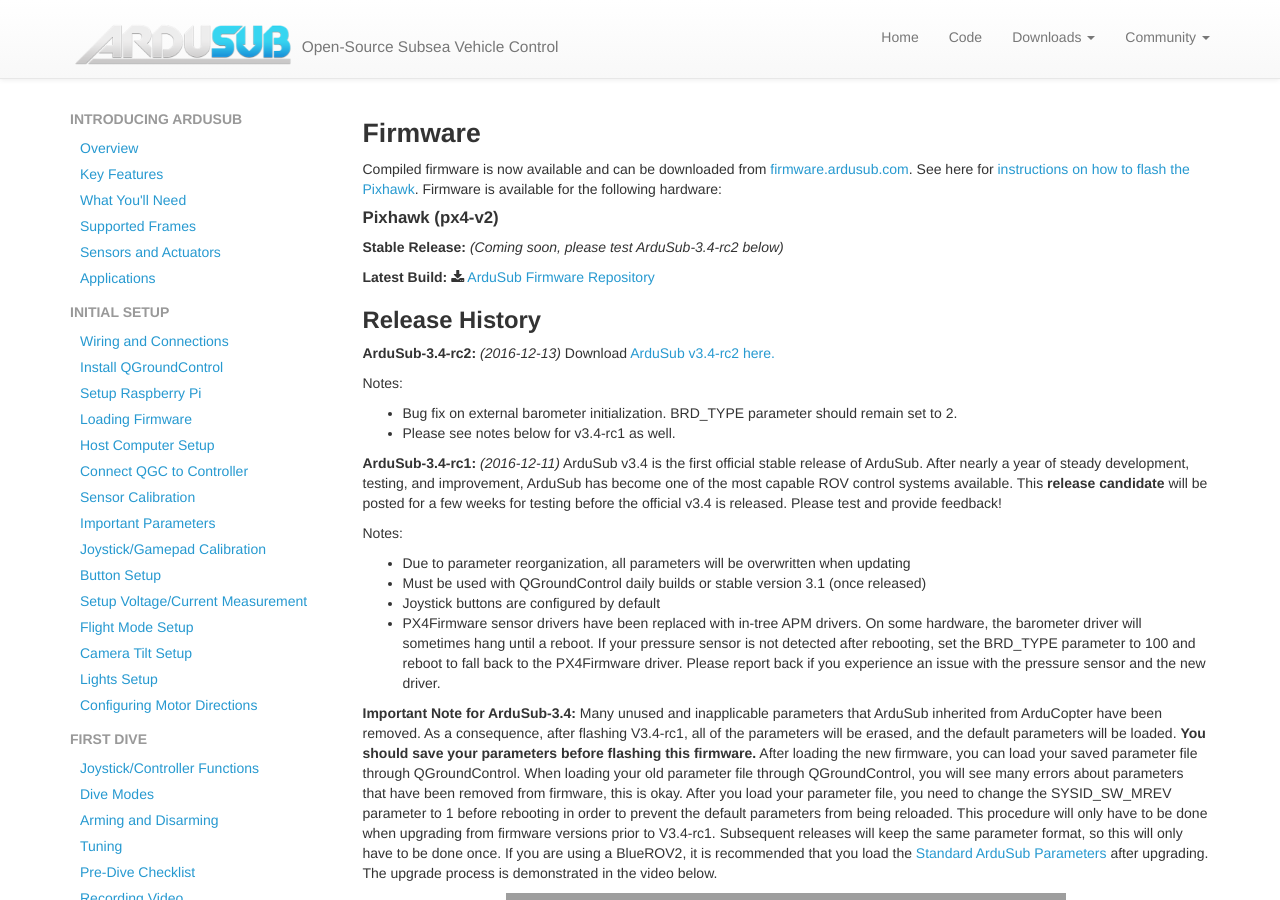
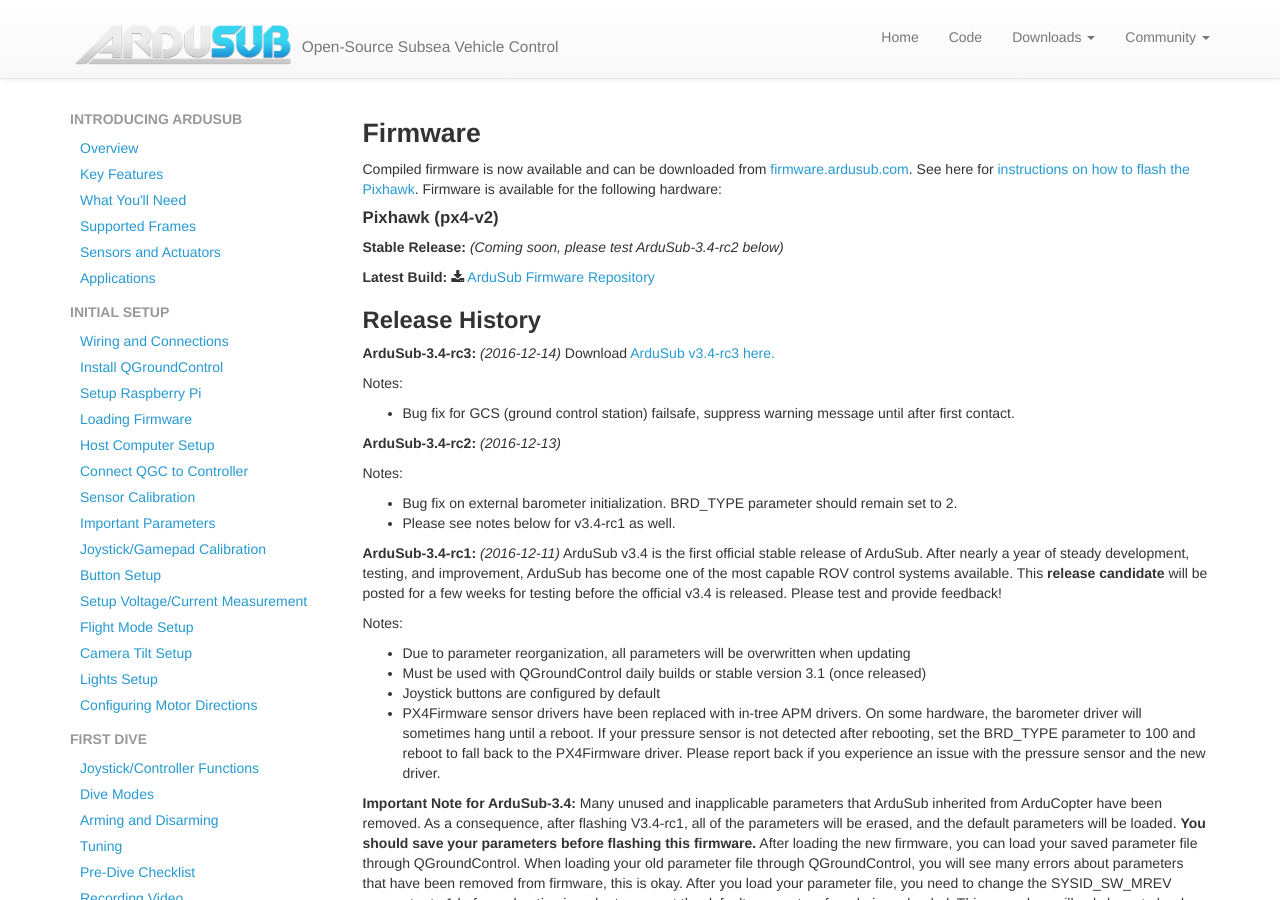
Before and after one commit to bluerobotics/retired-ardusub-docs, a Jekyll site: the page built from pages/firmware.md, in a window 1280 px wide and 900 px high. Built offline with Jekyll 4.4.1, drawn with Linux system fonts in a browser that asks for light colours; nearby versions of some CDN libraries; some web fonts are replaced; comment, search, counter and statistics services are not loaded; grey boxes are pictures that could not be loaded.

Commit message:
Add ArduSub v3.4-rc3

```diff
--- a/pages/firmware.md
+++ b/pages/firmware.md
@@ -20,7 +20,13 @@ Compiled firmware is now available and can be downloaded from [firmware.ardusub.
 
 ## Release History
 
-**ArduSub-3.4-rc2:** *(2016-12-13)* Download [ArduSub v3.4-rc2 here.](http://firmware.ardusub.com/Sub/ArduSub-3.4-rc2/)
+**ArduSub-3.4-rc3:** *(2016-12-14)* Download [ArduSub v3.4-rc3 here.](http://firmware.ardusub.com/Sub/ArduSub-3.4-rc3/)
+
+Notes:
+
+- Bug fix for GCS (ground control station) failsafe, suppress warning message until after first contact.
+
+**ArduSub-3.4-rc2:** *(2016-12-13)*
 
 Notes:
 
```
